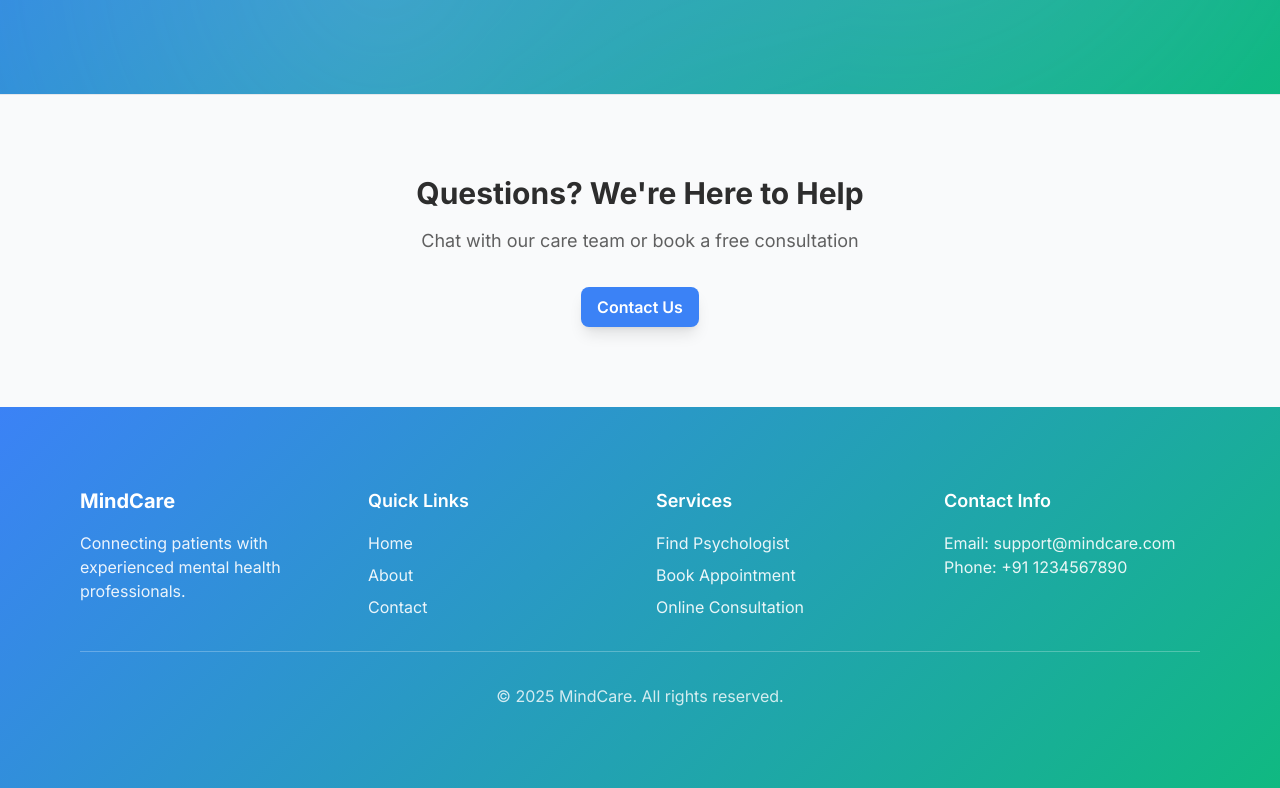
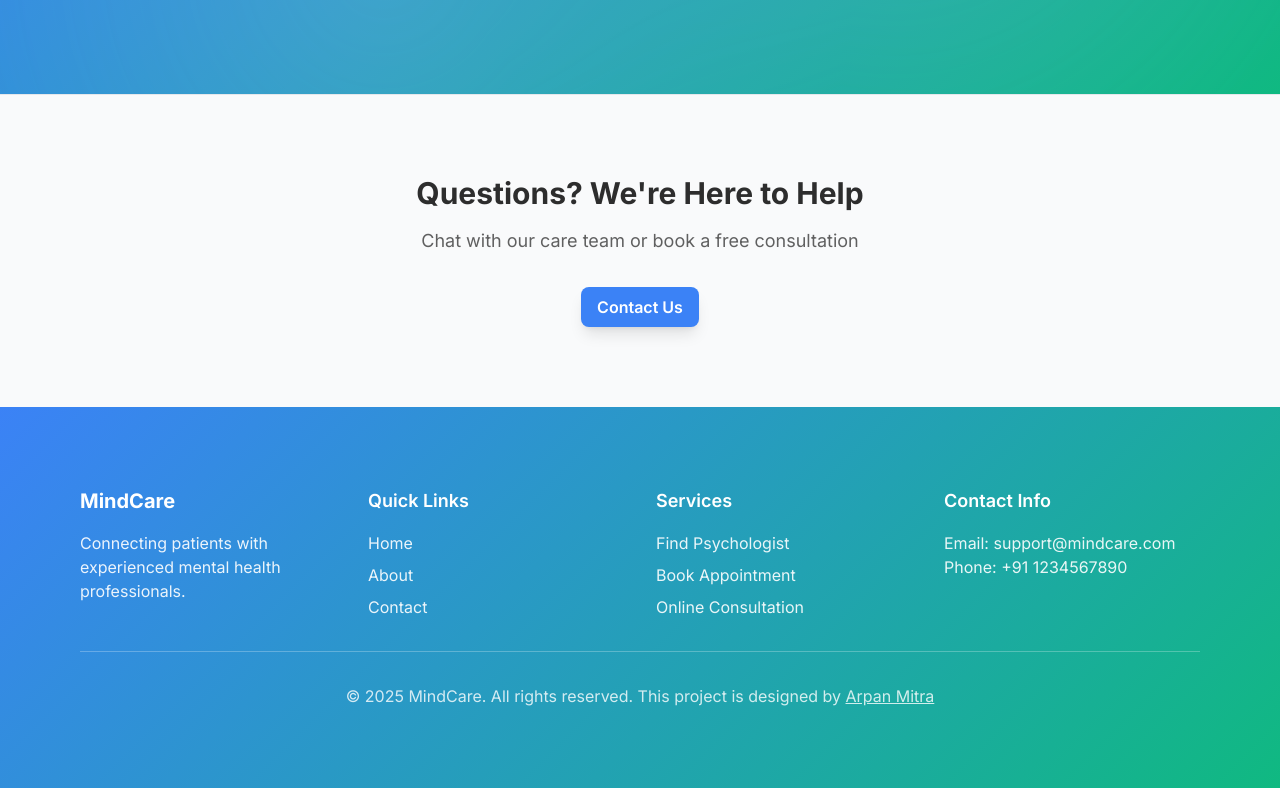
Before and after one commit to mitrastarpan1999/MindCare, a React (Vite) app in the folder client/: page / in a window 1280 px wide. Shown: the part 4276-5064 px from the top of the page. Built offline with nearby package versions, Linux system fonts and the light colour scheme; no server answers; the HTML template or start-up script is replaced by a standard one.

Commit message:
chore(footer): link designer name to portfolio

```diff
--- a/client/src/components/Footer.jsx
+++ b/client/src/components/Footer.jsx
@@ -40,7 +40,17 @@ export default function Footer() {
 
         <hr className="my-8" style={{ borderColor: 'rgba(255,255,255,0.25)' }} />
         <div className="text-center opacity-80">
-          <p>&copy; 2025 MindCare. All rights reserved.</p>
+          <p>
+            &copy; 2025 MindCare. All rights reserved. This project is designed by{' '}
+            <a
+              href="https://arpanmitra-dev.onrender.com/"
+              className="underline hover:opacity-100"
+              target="_blank"
+              rel="noreferrer"
+            >
+              Arpan Mitra
+            </a>
+          </p>
         </div>
       </div>
     </footer>
```
